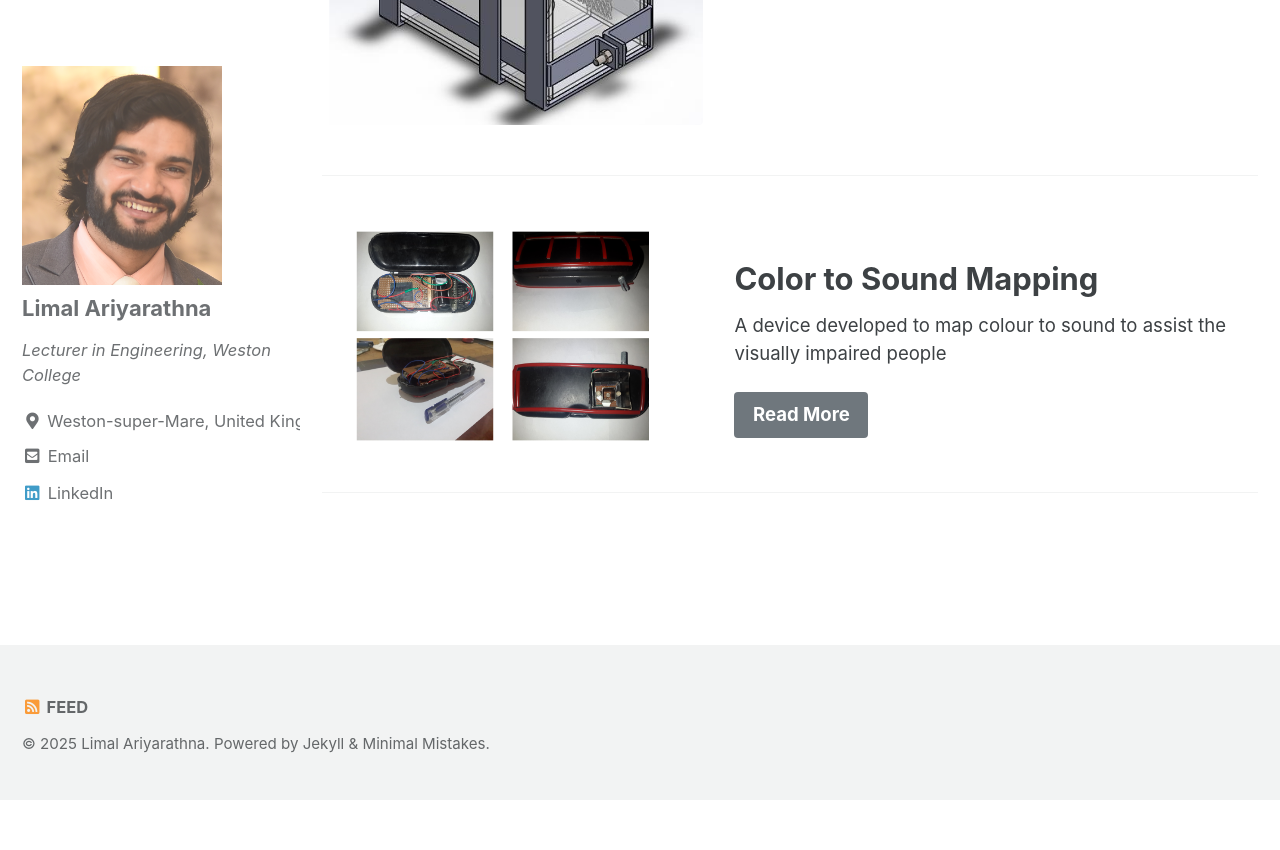
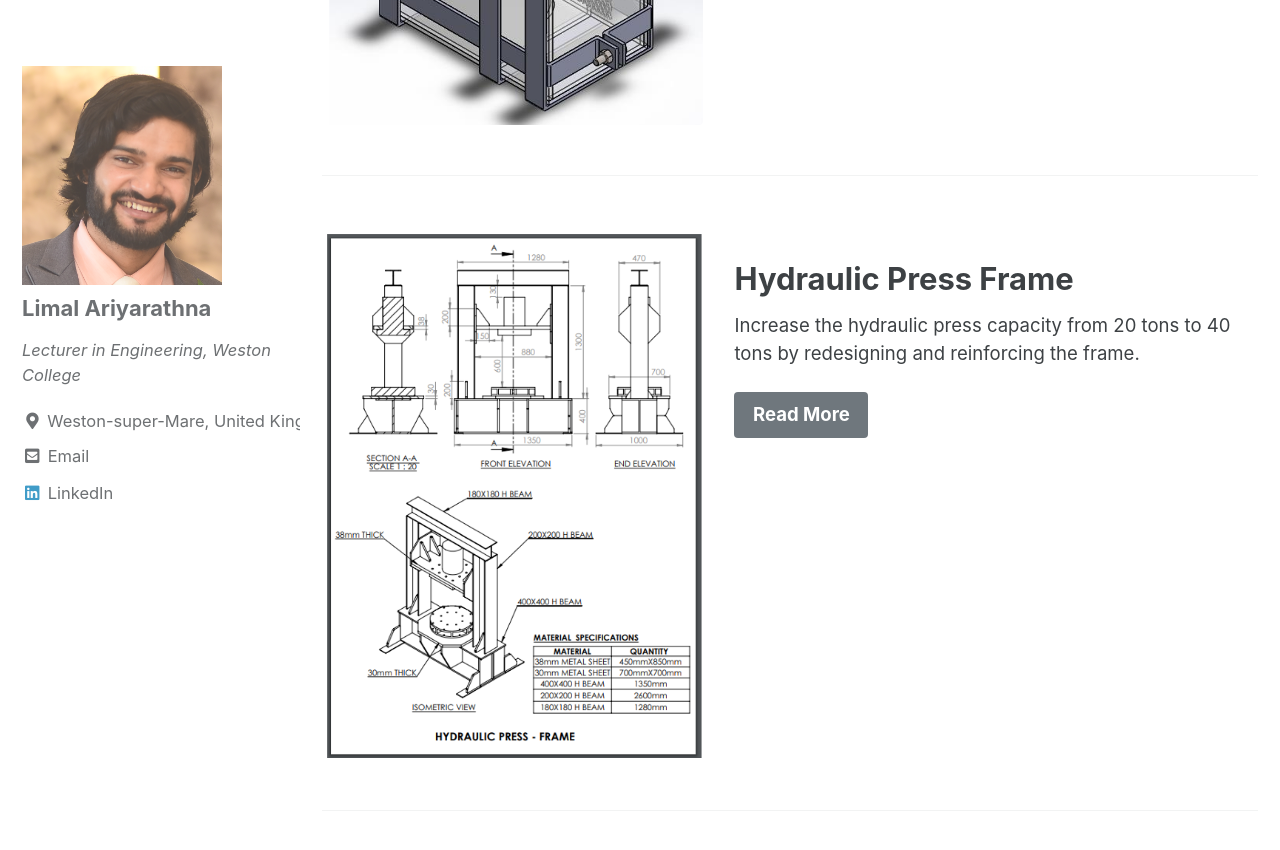
Before and after one commit to limaldeelaka/limaldeelaka.github.io, a Jekyll site: the page built from _pages/projects.md, in a window 1280 px wide and 900 px high, scrolled down 1956 px. Shown: the top 850 px of the window. Built offline with Jekyll 4.4.1, drawn with Linux system fonts in a browser that asks for light colours; cached includes are drawn as plain includes; before the commit the page ends 2756 px from its top, so only the background shows below that.

Commit message:
Project 5

```diff
--- a/_pages/projects.md
+++ b/_pages/projects.md
@@ -41,11 +41,11 @@ feature_row4:
     btn_class: "btn--primary"
 
 feature_row5:
-  - image_path: "/assets/projects/colorsound.png"
-    alt: "colorsound"
-    title: "Color to Sound Mapping"
-    excerpt: "A device developed to map colour to sound to assist the visually impaired people"
-    url: "https://github.com/sanjayaherath/Color-to-Sound-Mapping"
+  - image_path: "/assets/projects/5 Hydraulic Press/Frame.png"
+    alt: "Frame"
+    title: "Hydraulic Press Frame"
+    excerpt: "Increase the hydraulic press capacity from 20 tons to 40 tons by redesigning and reinforcing the frame."
+    url: "/assets/projects/5 Hydraulic Press/Brief 5.pdf"
     btn_label: "Read More"
     btn_class: "btn--primary"
 
```
Also changed, not shown: assets/projects/5 Hydraulic Press/Frame.png (added), 3 other files.
